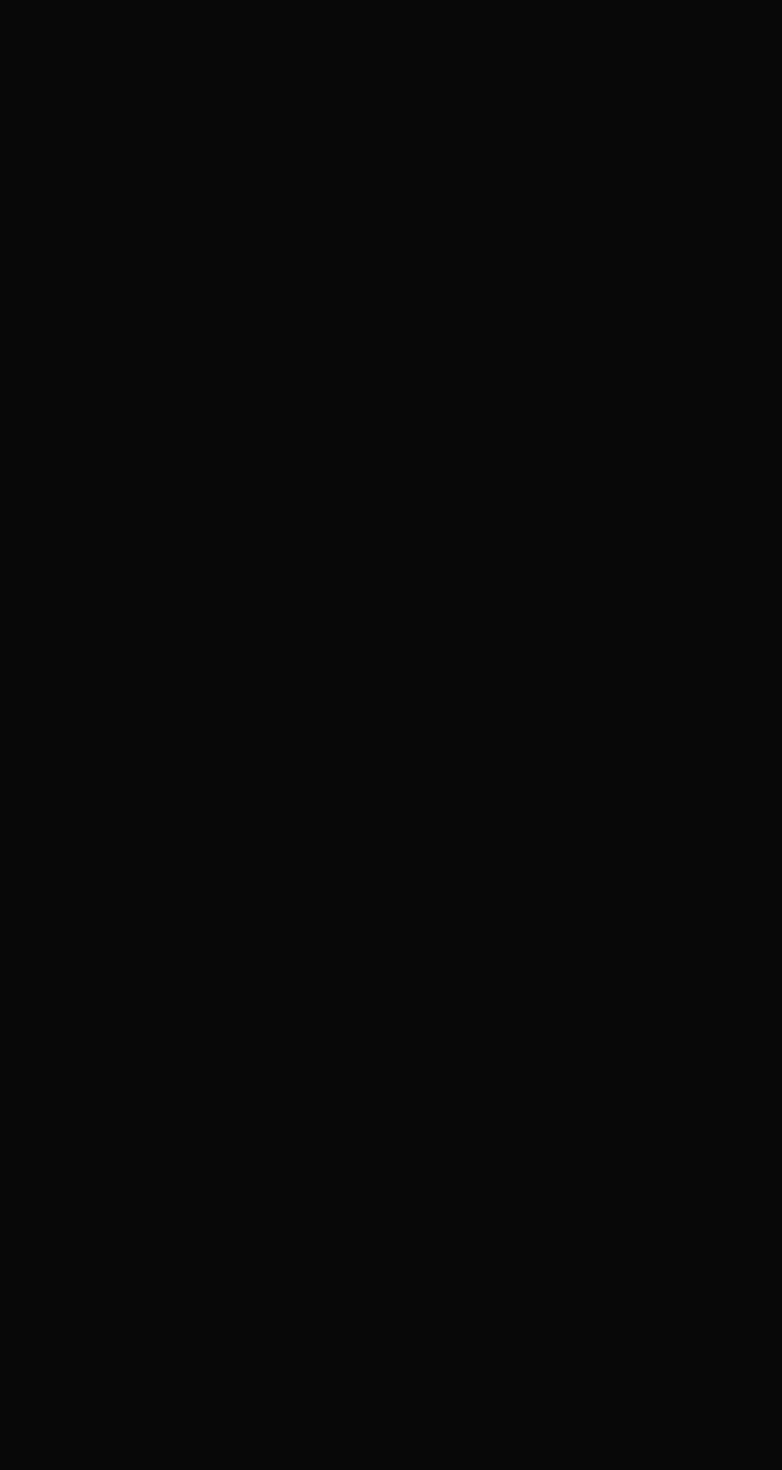
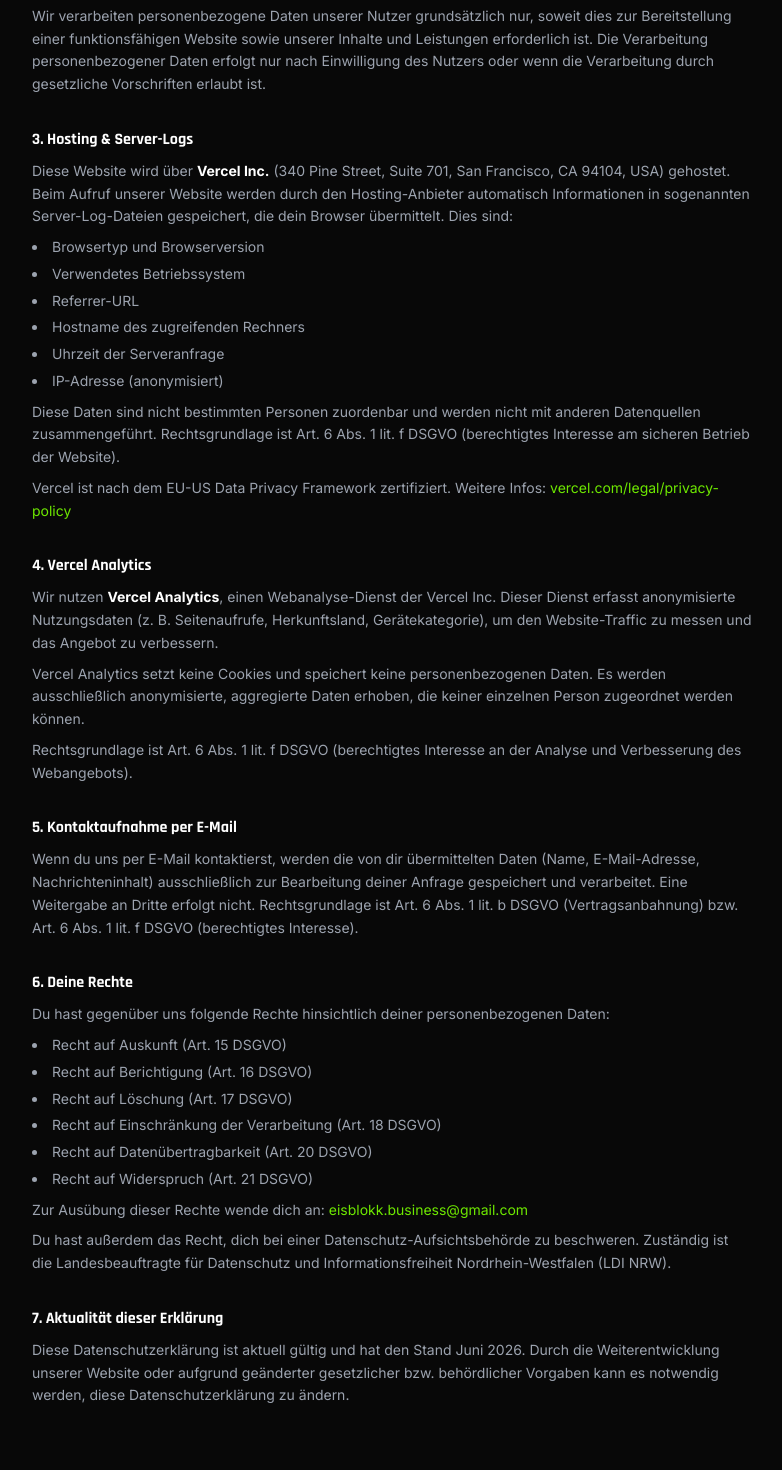
Before and after one commit to justinhelbig96-web/maxranktest, a Next.js app: page /datenschutz in a window 1280 px wide. Before the commit this address had no page. Shown: the part 500-1970 px from the top of the page, without its empty margins (248-1030 px from the left). Before the commit the page ends 800 px from the top, so only its background shows below. Built offline with nearby package versions, Linux system fonts and the light colour scheme.

Commit message:
feat: Datenschutzerklärung aktiviert (DSGVO-konform, Vercel Analytics)

```diff
--- a/app/datenschutz/page.tsx
+++ b/app/datenschutz/page.tsx
@@ -1,5 +1,141 @@
-import { redirect } from "next/navigation";
+import Navbar from "@/components/Navbar";
+import Footer from "@/components/Footer";
+
+export const metadata = {
+  title: "Datenschutz — RANKMAXX",
+};
 
 export default function DatenschutzPage() {
-  redirect("/");
+  return (
+    <main className="bg-[#080808] min-h-screen text-white">
+      <Navbar />
+      <div className="max-w-3xl mx-auto px-4 sm:px-6 py-32">
+        <h1 className="text-3xl font-black mb-10 tracking-tight">Datenschutzerklärung</h1>
+
+        <section className="space-y-8 text-gray-400 text-sm leading-relaxed">
+
+          <div>
+            <h2 className="text-white font-bold text-base mb-2">1. Verantwortlicher</h2>
+            <p>
+              Verantwortlicher im Sinne der DSGVO ist:<br /><br />
+              Anton Leonard Balla<br />
+              c/o Smarvo 211<br />
+              Südstraße 31<br />
+              47475 Kamp-Lintfort<br />
+              Deutschland<br /><br />
+              E-Mail:{" "}
+              <a href="mailto:eisblokk.business@gmail.com" className="text-[#6EE800] hover:underline">
+                eisblokk.business@gmail.com
+              </a>
+            </p>
+          </div>
+
+          <div>
+            <h2 className="text-white font-bold text-base mb-2">2. Allgemeines zur Datenverarbeitung</h2>
+            <p>
+              Wir verarbeiten personenbezogene Daten unserer Nutzer grundsätzlich nur, soweit dies
+              zur Bereitstellung einer funktionsfähigen Website sowie unserer Inhalte und Leistungen
+              erforderlich ist. Die Verarbeitung personenbezogener Daten erfolgt nur nach Einwilligung
+              des Nutzers oder wenn die Verarbeitung durch gesetzliche Vorschriften erlaubt ist.
+            </p>
+          </div>
+
+          <div>
+            <h2 className="text-white font-bold text-base mb-2">3. Hosting & Server-Logs</h2>
+            <p>
+              Diese Website wird über <strong className="text-white">Vercel Inc.</strong> (340 Pine Street, Suite 701,
+              San Francisco, CA 94104, USA) gehostet. Beim Aufruf unserer Website werden durch den
+              Hosting-Anbieter automatisch Informationen in sogenannten Server-Log-Dateien gespeichert,
+              die dein Browser übermittelt. Dies sind:
+            </p>
+            <ul className="list-disc list-inside mt-2 space-y-1">
+              <li>Browsertyp und Browserversion</li>
+              <li>Verwendetes Betriebssystem</li>
+              <li>Referrer-URL</li>
+              <li>Hostname des zugreifenden Rechners</li>
+              <li>Uhrzeit der Serveranfrage</li>
+              <li>IP-Adresse (anonymisiert)</li>
+            </ul>
+            <p className="mt-2">
+              Diese Daten sind nicht bestimmten Personen zuordenbar und werden nicht mit anderen
+              Datenquellen zusammengeführt. Rechtsgrundlage ist Art. 6 Abs. 1 lit. f DSGVO
+              (berechtigtes Interesse am sicheren Betrieb der Website).
+            </p>
+            <p className="mt-2">
+              Vercel ist nach dem EU-US Data Privacy Framework zertifiziert. Weitere Infos:{" "}
+              <a href="https://vercel.com/legal/privacy-policy" target="_blank" rel="noopener noreferrer" className="text-[#6EE800] hover:underline">
+                vercel.com/legal/privacy-policy
+              </a>
+            </p>
+          </div>
+
+          <div>
+            <h2 className="text-white font-bold text-base mb-2">4. Vercel Analytics</h2>
+            <p>
+              Wir nutzen <strong className="text-white">Vercel Analytics</strong>, einen Webanalyse-Dienst der
+              Vercel Inc. Dieser Dienst erfasst anonymisierte Nutzungsdaten (z. B. Seitenaufrufe,
+              Herkunftsland, Gerätekategorie), um den Website-Traffic zu messen und das Angebot
+              zu verbessern.
+            </p>
+            <p className="mt-2">
+              Vercel Analytics setzt keine Cookies und speichert keine personenbezogenen Daten.
+              Es werden ausschließlich anonymisierte, aggregierte Daten erhoben, die keiner
+              einzelnen Person zugeordnet werden können.
+            </p>
+            <p className="mt-2">
+              Rechtsgrundlage ist Art. 6 Abs. 1 lit. f DSGVO (berechtigtes Interesse an der
+              Analyse und Verbesserung des Webangebots).
+            </p>
+          </div>
+
+          <div>
+            <h2 className="text-white font-bold text-base mb-2">5. Kontaktaufnahme per E-Mail</h2>
+            <p>
+              Wenn du uns per E-Mail kontaktierst, werden die von dir übermittelten Daten
+              (Name, E-Mail-Adresse, Nachrichteninhalt) ausschließlich zur Bearbeitung deiner
+              Anfrage gespeichert und verarbeitet. Eine Weitergabe an Dritte erfolgt nicht.
+              Rechtsgrundlage ist Art. 6 Abs. 1 lit. b DSGVO (Vertragsanbahnung) bzw.
+              Art. 6 Abs. 1 lit. f DSGVO (berechtigtes Interesse).
+            </p>
+          </div>
+
+          <div>
+            <h2 className="text-white font-bold text-base mb-2">6. Deine Rechte</h2>
+            <p>Du hast gegenüber uns folgende Rechte hinsichtlich deiner personenbezogenen Daten:</p>
+            <ul className="list-disc list-inside mt-2 space-y-1">
+              <li>Recht auf Auskunft (Art. 15 DSGVO)</li>
+              <li>Recht auf Berichtigung (Art. 16 DSGVO)</li>
+              <li>Recht auf Löschung (Art. 17 DSGVO)</li>
+              <li>Recht auf Einschränkung der Verarbeitung (Art. 18 DSGVO)</li>
+              <li>Recht auf Datenübertragbarkeit (Art. 20 DSGVO)</li>
+              <li>Recht auf Widerspruch (Art. 21 DSGVO)</li>
+            </ul>
+            <p className="mt-2">
+              Zur Ausübung dieser Rechte wende dich an:{" "}
+              <a href="mailto:eisblokk.business@gmail.com" className="text-[#6EE800] hover:underline">
+                eisblokk.business@gmail.com
+              </a>
+            </p>
+            <p className="mt-2">
+              Du hast außerdem das Recht, dich bei einer Datenschutz-Aufsichtsbehörde zu
+              beschweren. Zuständig ist die Landesbeauftragte für Datenschutz und
+              Informationsfreiheit Nordrhein-Westfalen (LDI NRW).
+            </p>
+          </div>
+
+          <div>
+            <h2 className="text-white font-bold text-base mb-2">7. Aktualität dieser Erklärung</h2>
+            <p>
+              Diese Datenschutzerklärung ist aktuell gültig und hat den Stand Juni 2026.
+              Durch die Weiterentwicklung unserer Website oder aufgrund geänderter gesetzlicher
+              bzw. behördlicher Vorgaben kann es notwendig werden, diese Datenschutzerklärung
+              zu ändern.
+            </p>
+          </div>
+
+        </section>
+      </div>
+      <Footer />
+    </main>
+  );
 }
```
